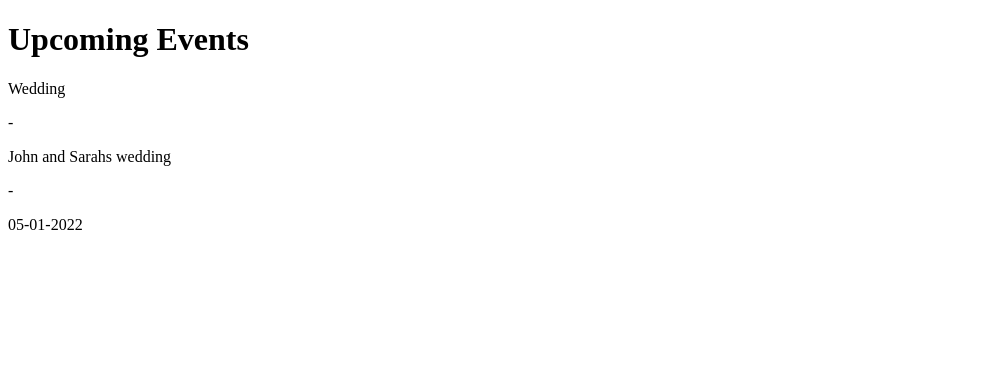
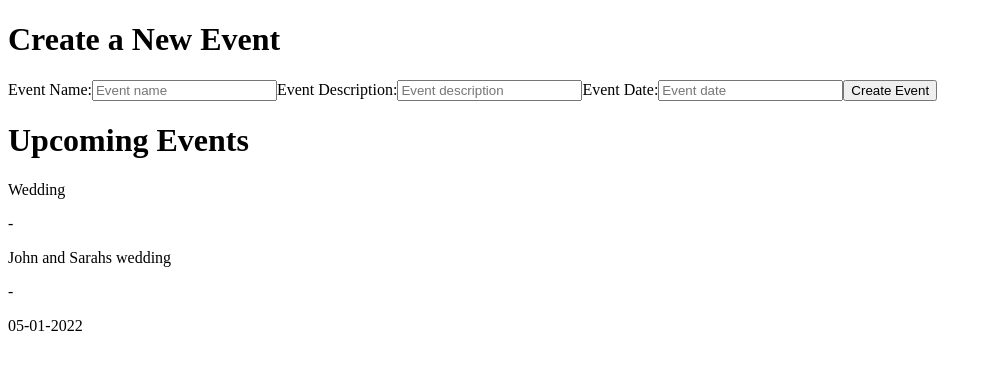
Before and after one commit to NatalieLouise91/T3A2-Skemi-FrontEnd, a React (Create React App) app: page / in a window 1280 px wide. Shown: the top 370 px of the page, without its empty margins (0-992 px from the left). Built offline with nearby package versions, Linux system fonts and the light colour scheme.

Commit message:
added reducer and use reducer, refactored state

```diff
--- a/src/components/App.js
+++ b/src/components/App.js
@@ -1,25 +1,46 @@
-import React, { useEffect, useState } from "react";
+import React, { useEffect, useReducer } from "react";
 import { BrowserRouter, Route, Routes } from "react-router-dom";
 import initialOccasionList from "../data/initial_occasions.json";
 import Occasions from "./Occasions";
 import CreateOccasionForm from "./CreateOccasionForm";
 import About from "./About";
+import stateReducer from "../utils/stateReducer";
 // import Occasion from "./Occasion";
 
 const App = () => {
-   const [occasionList, setOccasionList] = useState([]);
+   // const [occasionList, setOccasionList] = useState([]);
+
+   const initialState = {
+      occasionList: [],
+   };
+   const [store, dispatch] = useReducer(stateReducer, initialState);
+   const { occasionList } = store;
 
    const addOccasion = (name, description, date) => {
-      setOccasionList((prevOccasionList) => {
-         return [
-            ...prevOccasionList,
-            { name: name, description: description, date: date },
-         ];
+      const occasion = {
+         name: name,
+         description: description,
+         date: date,
+      };
+
+      dispatch({
+         type: "addOccasion",
+         data: occasion,
       });
+      // setOccasionList((prevOccasionList) => {
+      //    return [
+      //       ...prevOccasionList,
+      //       { name: name, description: description, date: date },
+      //    ];
+      // });
    };
 
    useEffect(() => {
-      setOccasionList(initialOccasionList);
+      dispatch({
+         type: "setOccasionList",
+         data: initialOccasionList,
+      });
+      // setOccasionList(initialOccasionList);
    }, []);
 
    // const getOccasionById = (id) => {
@@ -29,6 +50,7 @@ const App = () => {
    return (
       <div>
          <BrowserRouter>
+            <CreateOccasionForm addOccasion={addOccasion} />
             <Routes>
                <Route
                   exact
--- /dev/null
+++ b/src/utils/stateReducer.js
@@ -0,0 +1,33 @@
+export default function stateReducer(state, action) {
+   switch (action.type) {
+      case "setOccasionList": {
+         return {
+            ...state,
+            occasionList: action.data,
+         };
+      }
+      case "addOccasion": {
+         return {
+            ...state,
+            occasionList: [action.data, ...state.occasionList],
+         };
+      }
+      // case "setLoggedInUser": {
+      //    return {
+      //       ...state,
+      //       loggedInUser: action.data,
+      //    };
+      // }
+      // case "setToken": {
+      //    return {
+      //       ...state,
+      //       auth: {
+      //          ...state.auth,
+      //          token: action.data,
+      //       },
+      //    };
+      // }
+      default:
+         return state;
+   }
+}
```
